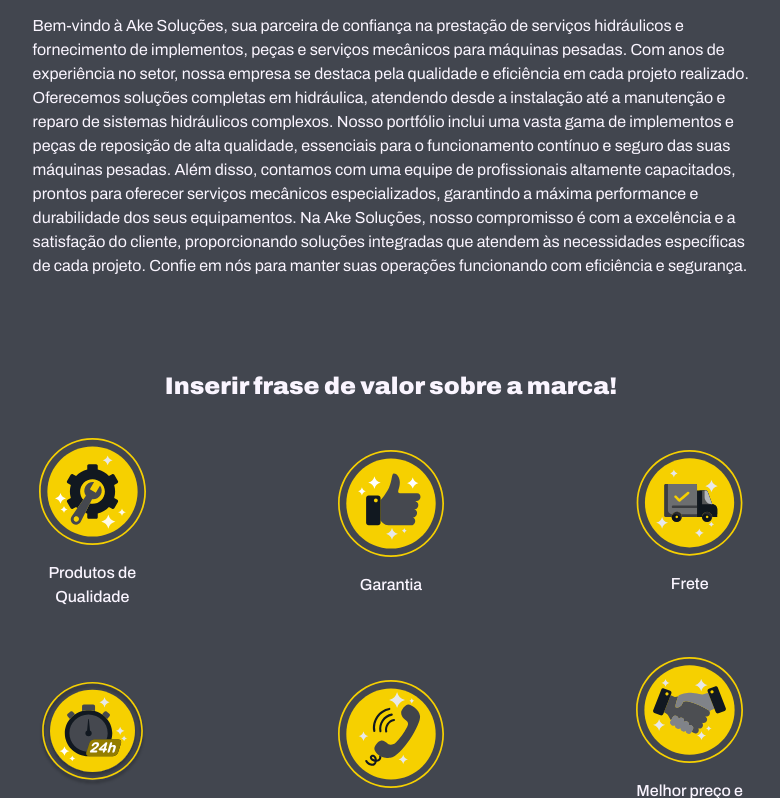
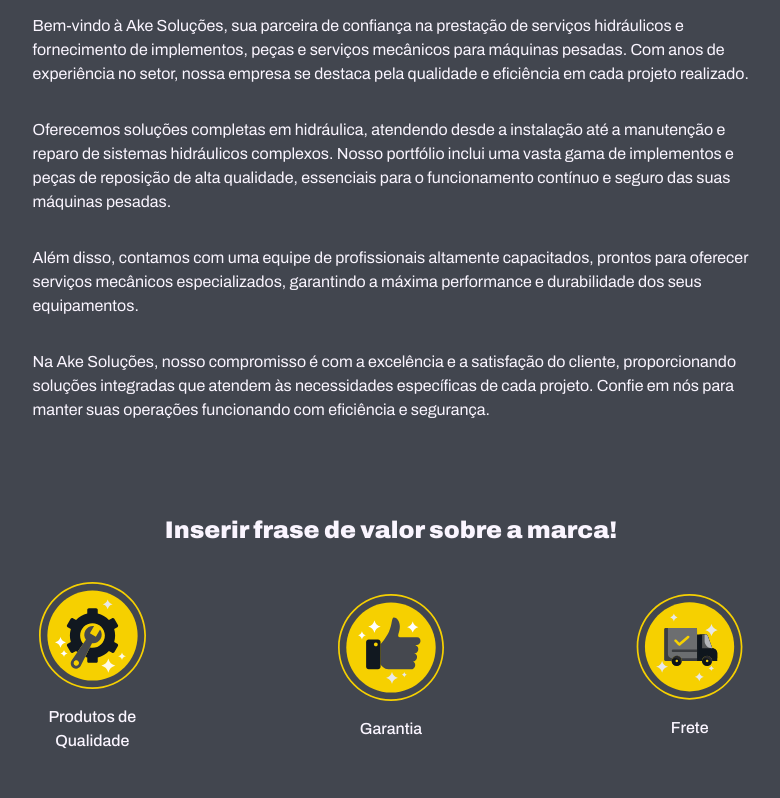
Before and after one commit to karla1990cav/AKE2, a website: page index.html in a window 1280 px wide. Shown: the part 2211-3009 px from the top of the page, without its empty margins (249-1029 px from the left). Drawn offline with nearby package versions, Linux system fonts and the light colour scheme.

Commit message:
Update index.html

```diff
--- a/index.html
+++ b/index.html
@@ -119,10 +119,10 @@
     <section class="quem_somos">
         <h2 class="quem_somos_h">Quem somos?</h2><a name="quem-somos"></a>
         <img class="img_quem_somos" src="assets/quem_somos.svg" >
-        <p class="quem_somos_p">Bem-vindo à Ake Soluções, sua parceira de confiança na prestação de serviços hidráulicos e fornecimento de implementos, peças e serviços mecânicos para máquinas pesadas. Com anos de experiência no setor, nossa empresa se destaca pela qualidade e eficiência em cada projeto realizado.
-        Oferecemos soluções completas em hidráulica, atendendo desde a instalação até a manutenção e reparo de sistemas hidráulicos complexos. Nosso portfólio inclui uma vasta gama de implementos e peças de reposição de alta qualidade, essenciais para o funcionamento contínuo e seguro das suas máquinas pesadas.
-        Além disso, contamos com uma equipe de profissionais altamente capacitados, prontos para oferecer serviços mecânicos especializados, garantindo a máxima performance e durabilidade dos seus equipamentos.
-        Na Ake Soluções, nosso compromisso é com a excelência e a satisfação do cliente, proporcionando soluções integradas que atendem às necessidades específicas de cada projeto. Confie em nós para manter suas operações funcionando com eficiência e segurança.</p>
+        <p class="quem_somos_p">Bem-vindo à Ake Soluções, sua parceira de confiança na prestação de serviços hidráulicos e fornecimento de implementos, peças e serviços mecânicos para máquinas pesadas. Com anos de experiência no setor, nossa empresa se destaca pela qualidade e eficiência em cada projeto realizado.</p>
+        <p class="quem_somos_p">Oferecemos soluções completas em hidráulica, atendendo desde a instalação até a manutenção e reparo de sistemas hidráulicos complexos. Nosso portfólio inclui uma vasta gama de implementos e peças de reposição de alta qualidade, essenciais para o funcionamento contínuo e seguro das suas máquinas pesadas.</p>
+        <p class="quem_somos_p"> Além disso, contamos com uma equipe de profissionais altamente capacitados, prontos para oferecer serviços mecânicos especializados, garantindo a máxima performance e durabilidade dos seus equipamentos.</p>
+        <p class="quem_somos_p">Na Ake Soluções, nosso compromisso é com a excelência e a satisfação do cliente, proporcionando soluções integradas que atendem às necessidades específicas de cada projeto. Confie em nós para manter suas operações funcionando com eficiência e segurança.</p>
 
     </section>
 
```
